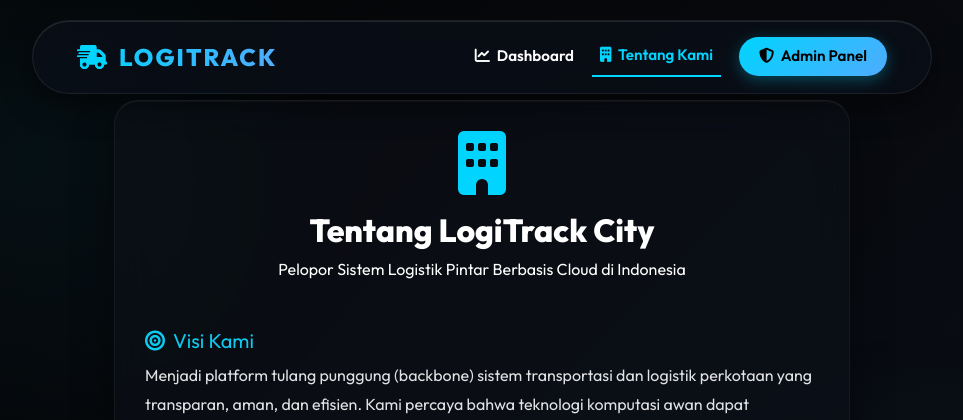
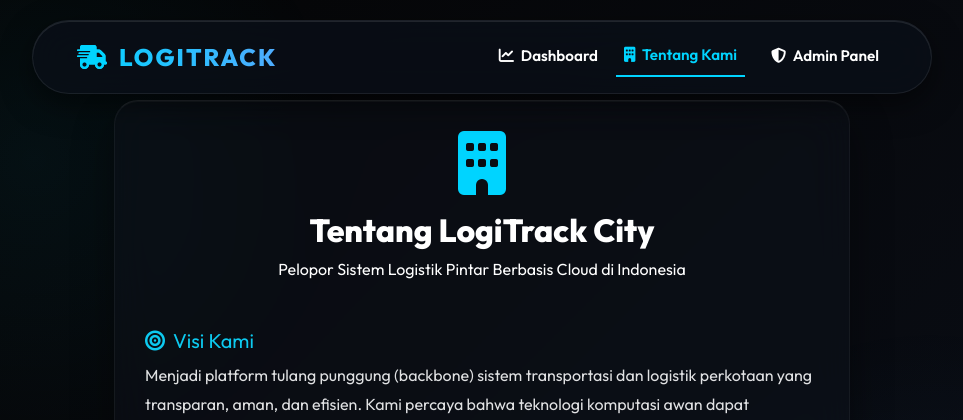
Before and after one commit to nafa13/UTS-cloud-track, a Flask app: page /about in a window 1280 px wide. Shown: the top 420 px of the page, without its empty margins (158-1121 px from the left). Run offline with Flask 3, Linux system fonts and the light colour scheme; some libraries are stand-ins or nearby versions.

Commit message:
ubah tampilan

```diff
--- a/templates/base.html
+++ b/templates/base.html
@@ -28,7 +28,7 @@
                     <a class="nav-link text-white {% if request.path == '/about' %}active{% endif %}" href="/about"><i class="fa-solid fa-building me-1"></i> Tentang Kami</a>
                 </li>
                 <li class="nav-item ms-lg-2 mt-2 mt-lg-0">
-                    <a class="nav-link btn-admin-nav text-dark {% if request.path == '/admin' %}active{% endif %}" href="/admin"><i class="fa-solid fa-shield-halved me-1"></i> Admin Panel</a>
+                    <a class="nav-link text-white {% if request.path == '/admin' %}active{% endif %}" href="/admin"><i class="fa-solid fa-shield-halved me-1"></i> Admin Panel</a>
                 </li>
             </ul>
         </div>
```
